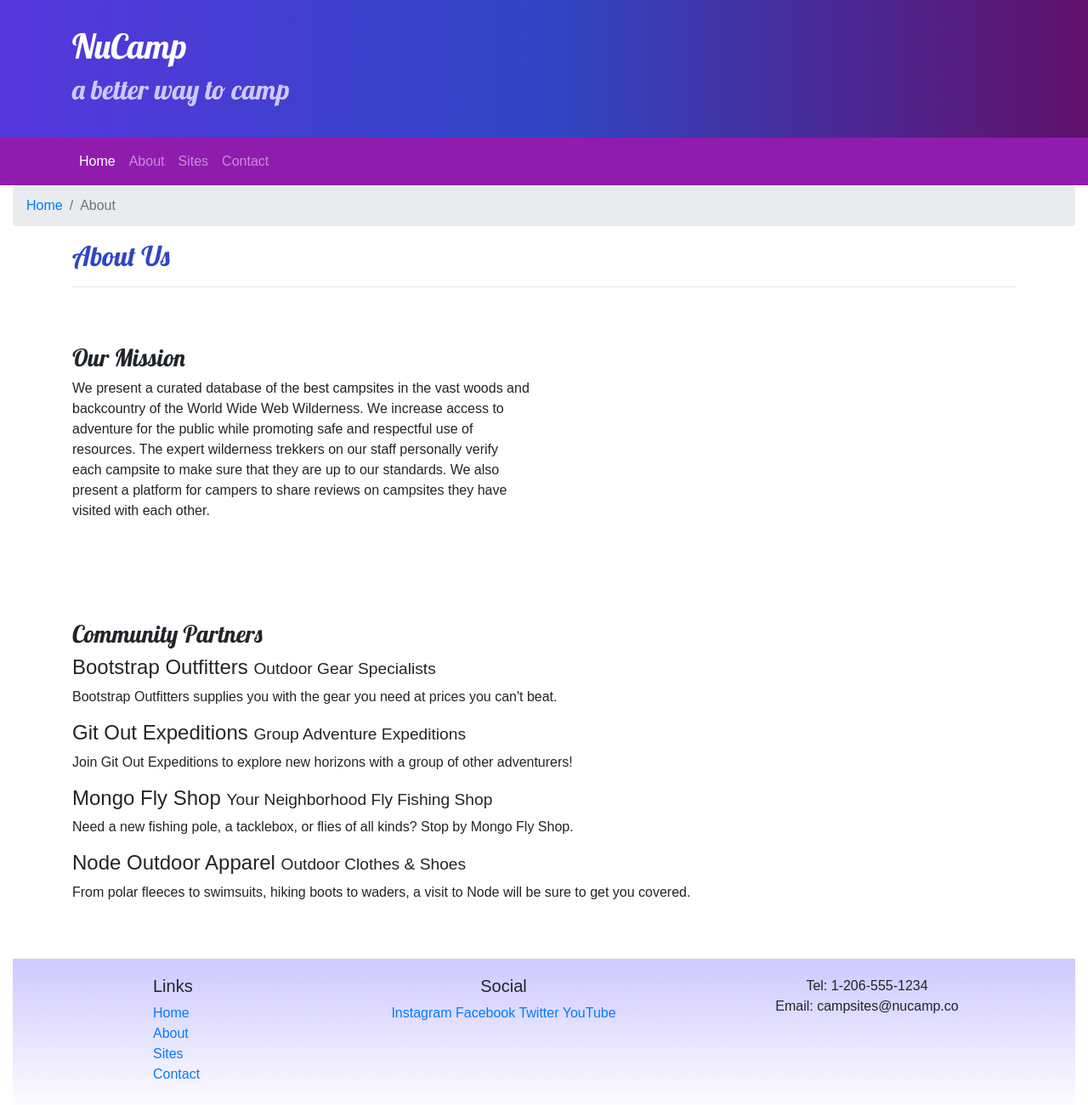
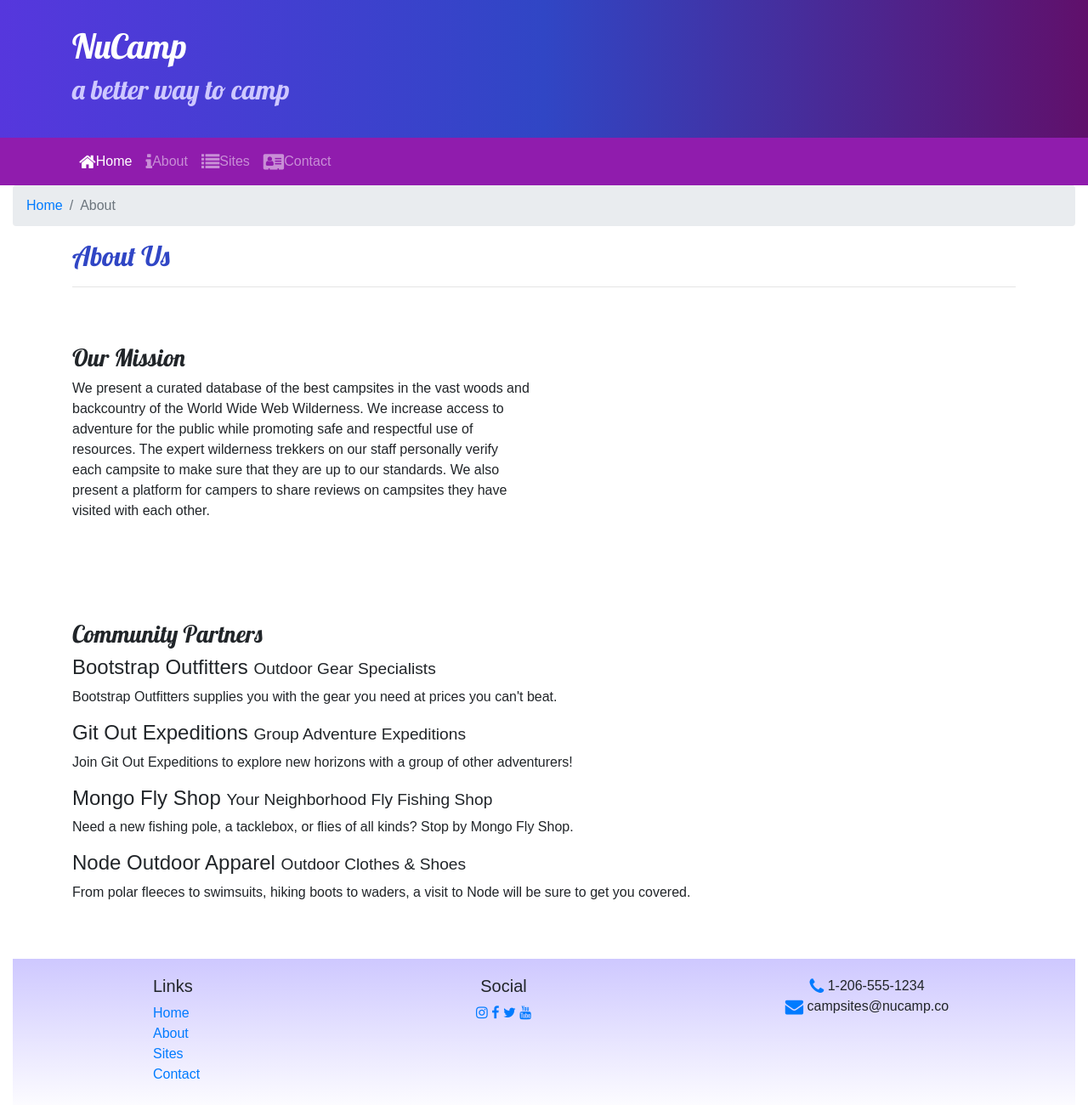
Before and after one commit to Silasj86/bootcampstuffs, a website: page aboutus.html in a window 1280 px wide. Shown: the whole page at 85% size. Drawn offline with nearby package versions, Linux system fonts and the light colour scheme.

Commit message:
icon fonts

```diff
--- a/aboutus.html
+++ b/aboutus.html
@@ -8,6 +8,7 @@
 
     <link rel="stylesheet" href="node_modules/bootstrap/dist/css/bootstrap.min.css" />
     <link rel="stylesheet" href="https://fonts.googleapis.com/css?family=Lobster|Open+Sans" />
+    <link rel="stylesheet" href="node_modules/font-awesome/css/font-awesome.min.css" />
     <link rel="stylesheet" href="css/styles.css" />
 
     <title>NuCamp: A Better Way To Camp</title>
@@ -35,10 +36,10 @@
         </button>
         <div class="collapse navbar-collapse" id="nucampNavbar">
             <ul class="navbar-nav">
-                <li class="nav-item active"><a class="nav-link" href="index.html">Home</a></li>
-                <li class="nav-item"><a class="nav-link" href="#">About</a></li>
-                <li class="nav-item"><a class="nav-link" href="#">Sites</a></li>
-                <li class="nav-item"><a class="nav-link" href="#">Contact</a></li>
+                <li class="nav-item active"><a class="nav-link" href="index.html"><i class="fa fa-home fa-lg"></i>Home</a></li>
+                <li class="nav-item"><a class="nav-link" href="#"><i class="fa fa-info fa-lg"></i>About</a></li>
+                <li class="nav-item"><a class="nav-link" href="#"><i class="fa fa-list fa-lg"></i>Sites</a></li>
+                <li class="nav-item"><a class="nav-link" href="#"><i class="fa fa-address-card fa-lg"></i>Contact</a></li>
             </ul>
         </div>
     </div>
@@ -110,14 +111,15 @@
                 </div>
                 <div class="col-6 col-sm-5 text-center">
                     <h5>Social</h5>
-                    <a href="http://instagram.com/">Instagram</a>
-                    <a href="http://facebook.com/">Facebook</a>
-                    <a href="http://twitter.com/">Twitter</a>
-                    <a href="http://youtube.com/">YouTube</a>
+
+                    <a href="http://instagram.com/"><i class="fa fa-instagram"></i></a>
+                    <a href="http://facebook.com/"><i class="fa fa-facebook"></i></a>
+                    <a href="http://twitter.com/"><i class="fa fa-twitter"></i></a>
+                    <a href="http://youtube.com/"><i class="fa fa-youtube"></i></a>
                 </div>
                 <div class="col-sm-4 text-center">
-                    Tel: 1-206-555-1234<br />
-                    Email: campsites@nucamp.co
+                    <i class="fa fa-phone fa-lg text-primary"></i> 1-206-555-1234<br />
+                    <i class="fa fa-envelope fa-lg text-primary"></i> campsites@nucamp.co
                 </div>
             </div>
         </div>
--- a/package.json
+++ b/package.json
@@ -5,7 +5,7 @@
   "main": "index.js",
   "scripts": {
     "lite": "lite-server",
-    "start":"npm run lite",
+    "start": "npm run lite",
     "test": "echo \"Error: no test specified\" && exit 1"
   },
   "author": "Silas Johnson",
@@ -15,6 +15,7 @@
   },
   "dependencies": {
     "bootstrap": "^4.5.2",
+    "font-awesome": "^4.7.0",
     "jquery": "^3.5.1",
     "popper.js": "^1.16.1"
   }
```
Also changed, not shown: index.html (+11 -10 lines), 1 other file.
